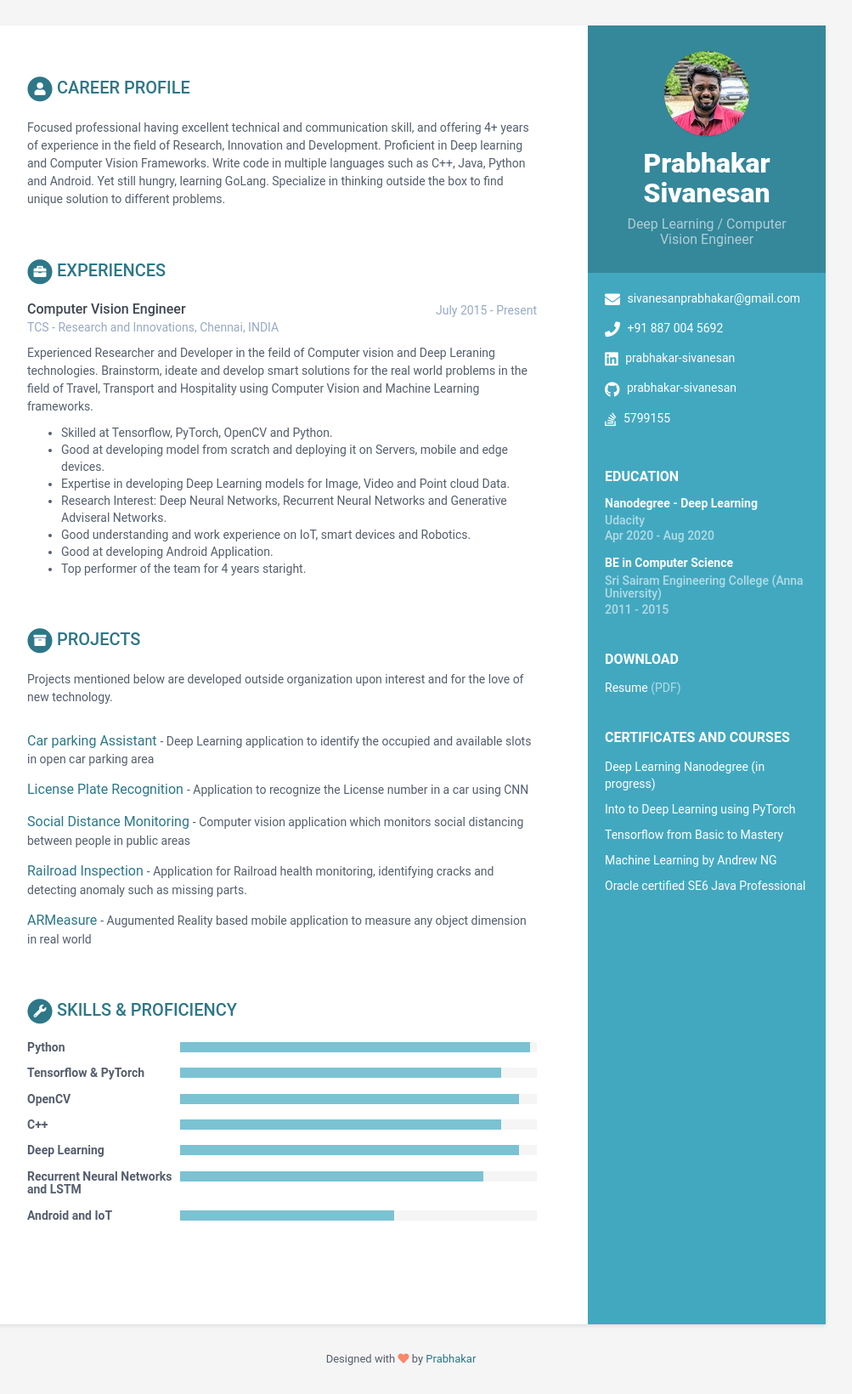
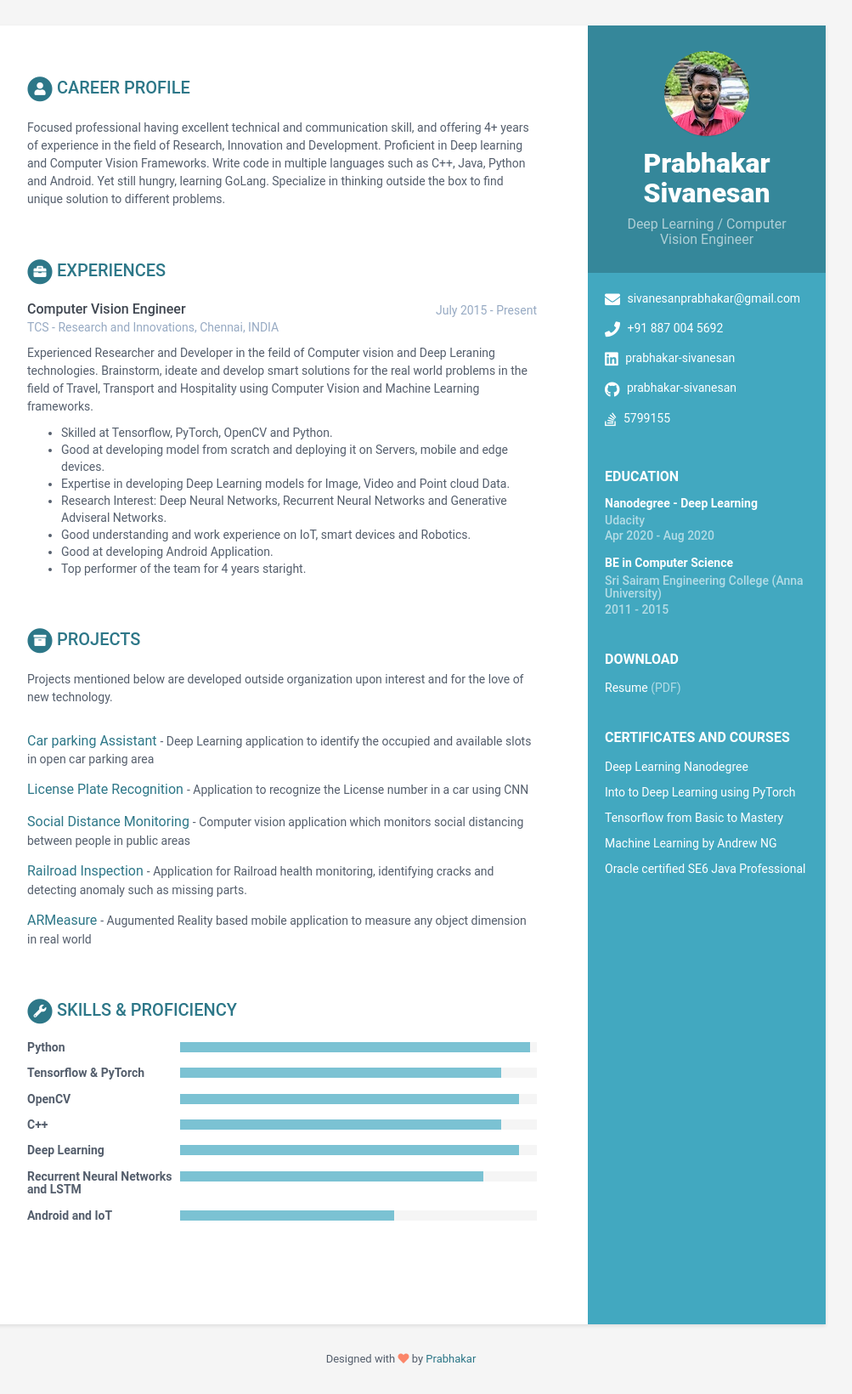
Before and after one commit to prabhakar-sivanean/me, a Jekyll site: the page built from index.html, in a window 1280 px wide. Shown: the whole page at 85% size, without its empty margins (168-1171 px from the left). Built offline with Jekyll 4.4.1, drawn with Linux system fonts in a browser that asks for light colours.

Commit message:
Update data.yml
uploaded nanodegree link

```diff
--- a/_data/data.yml
+++ b/_data/data.yml
@@ -29,8 +29,8 @@ sidebar:
         level: Native
 
     interests:
-      - item: Deep Learning Nanodegree (in progress)
-        link:
+      - item: Deep Learning Nanodegree
+        link: https://confirm.udacity.com/XVLMTRAW
 
       - item: Into to Deep Learning using PyTorch
         link:
```
